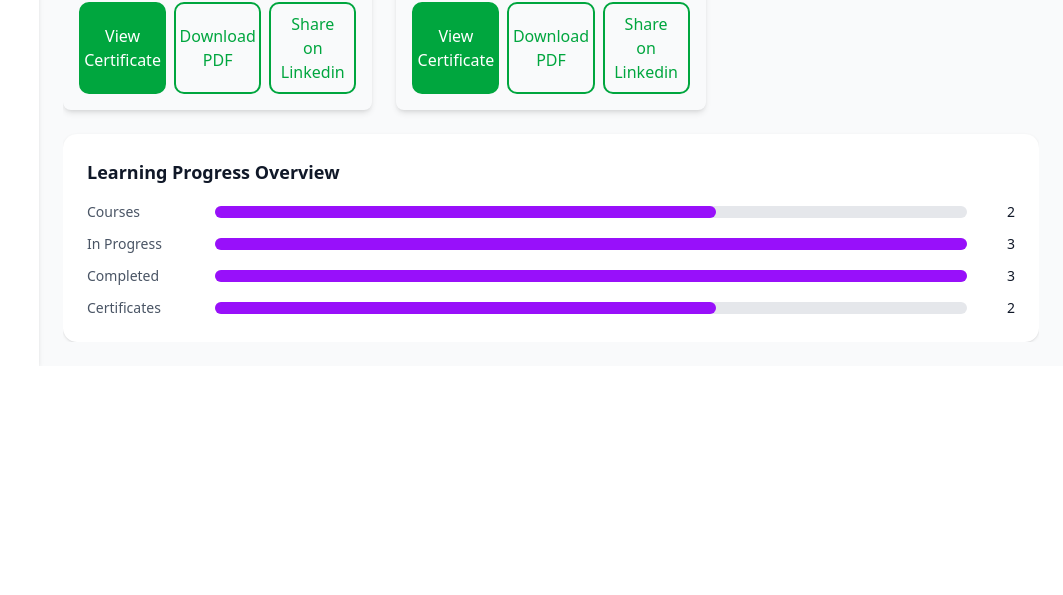
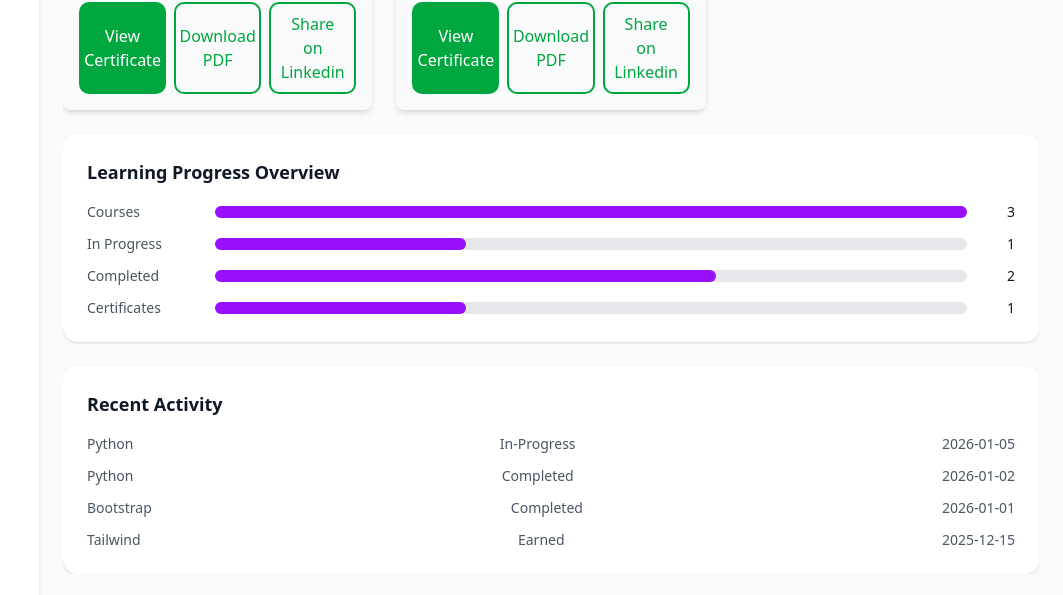
Before and after one commit to Neda0o0/skill-career-tracker, a Next.js app in the folder frontend/: page /dashboard in a window 1280 px wide. Shown: the part 1242-1837 px from the top of the page, without its empty margins (217-1280 px from the left). Before the commit the page ends 1608 px from the top, so only its background shows below. Built offline with nearby package versions, Linux system fonts and the light colour scheme.

Commit message:
Add RecentActivity data and component

```diff
--- a/frontend/src/app/dashboard/_components/RecentActivity.jsx
+++ b/frontend/src/app/dashboard/_components/RecentActivity.jsx
@@ -1,5 +1,22 @@
-const RecentActivity = () => {
-  return <div>Enter</div>;
+const RecentActivity = ({ data }) => {
+  return (
+    <section className="bg-white p-6 rounded-xl shadow-sm">
+      <h2 className="text-lg font-semibold mb-4">Recent Activity</h2>
+
+      <ul className="space-y-3">
+        {data.map((item) => (
+          <li
+            key={item.id}
+            className="flex justify-between text-sm text-gray-600"
+          >
+            <span>{item.course}</span>
+            <span className="capitalize">{item.status}</span>
+            <span>{item.date}</span>
+          </li>
+        ))}
+      </ul>
+    </section>
+  );
 };
 
 export default RecentActivity;
--- /dev/null
+++ b/frontend/src/app/dashboard/_components/data/recentActivity.js
@@ -0,0 +1,32 @@
+const recentActivity = [
+  {
+    id: 1,
+    course: "Python",
+    type: "lesson",
+    status: "in-progress",
+    date: "2026-01-05",
+  },
+  {
+    id: 2,
+    course: "Python",
+    type: "course",
+    status: "completed",
+    date: "2026-01-02",
+  },
+  {
+    id: 3,
+    course: "Bootstrap",
+    type: "course",
+    status: "completed",
+    date: "2026-01-01",
+  },
+  {
+    id: 4,
+    course: "Tailwind",
+    type: "certificate",
+    status: "earned",
+    date: "2025-12-15",
+  },
+];
+
+export default recentActivity;
--- a/frontend/src/app/dashboard/page.jsx
+++ b/frontend/src/app/dashboard/page.jsx
@@ -1,25 +1,32 @@
 import WelcomeSection from "@/app/dashboard/_components/WelcomeSection";
 import StatsCards from "@/app/dashboard/_components/_stats/StatsCards";
 import Charts from "@/app/dashboard/_components/Charts";
-
-import inProgress from "@/app/dashboard/_components/_stats/data/inProgress";
-import courses from "@/app/dashboard/_components/_stats/data/courses";
-import completed from "@/app/dashboard/_components/_stats/data/completed";
-import certificates from "@/app/dashboard/_components/_stats/data/certificates";
+import RecentActivity from "@/app/dashboard/_components/RecentActivity";
+import recentActivity from "@/app/dashboard/_components/data/recentActivity";
+// import inProgress from "@/app/dashboard/_components/_stats/data/inProgress";
+// import courses from "@/app/dashboard/_components/_stats/data/courses";
+// import completed from "@/app/dashboard/_components/_stats/data/completed";
+// import certificates from "@/app/dashboard/_components/_stats/data/certificates";
 
 const DashboardPage = () => {
+  // const summaryData = {
+  //   courses: courses.length,
+  //   inProgress: inProgress.length,
+  //   completed: completed.length,
+  //   certificates: certificates.length,
+  // };
   const summaryData = {
-    courses: courses.length,
-    inProgress: inProgress.length,
-    completed: completed.length,
-    certificates: certificates.length,
+    courses: new Set(recentActivity.map((i) => i.course)).size,
+    inProgress: recentActivity.filter((i) => i.status === "in-progress").length,
+    completed: recentActivity.filter((i) => i.status === "completed").length,
+    certificates: recentActivity.filter((i) => i.type === "certificate").length,
   };
   return (
     <section className="space-y-6 max-w-full overflow-x-hidden">
       <WelcomeSection />
       <StatsCards summary={summaryData} />
       <Charts summary={summaryData} />
-      {/* <RecentActivity /> */}
+      <RecentActivity data={recentActivity} />
     </section>
   );
 };
```
